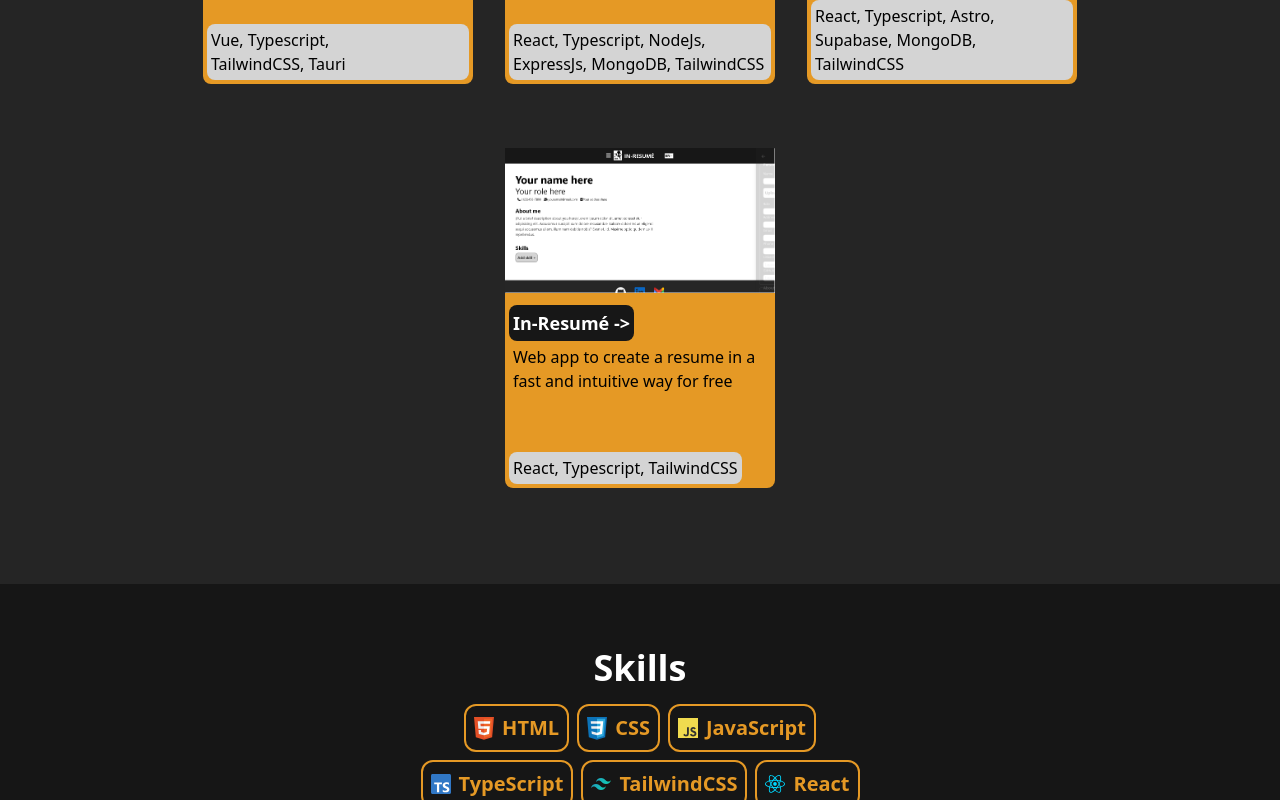
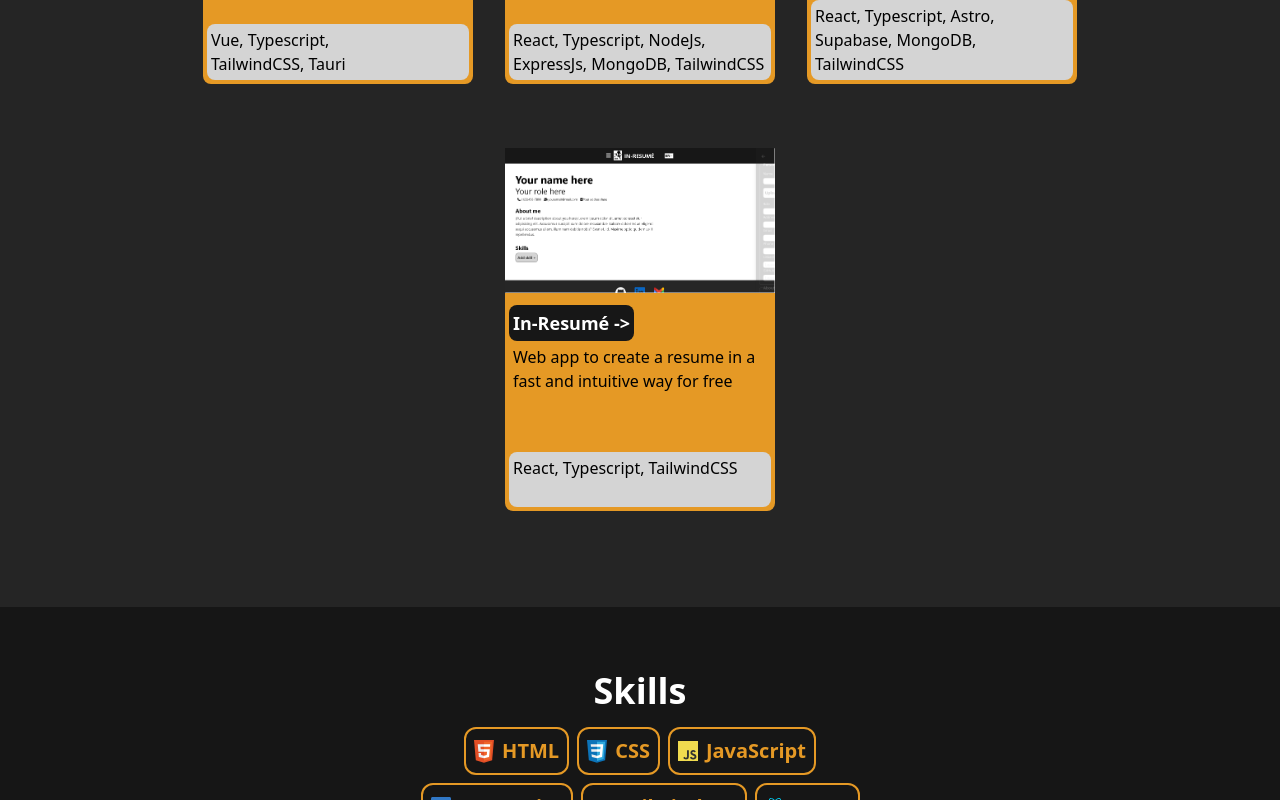
Before and after one commit to DeikuModder/portfolio, a React (Vite) app: page / in a window 1280 px wide. Shown: the part 2388-3188 px from the top of the page. Built offline with nearby package versions, Linux system fonts and the light colour scheme.

Commit message:
fix margin bugs

```diff
--- a/src/components/AboutMeText.tsx
+++ b/src/components/AboutMeText.tsx
@@ -49,7 +49,7 @@ const AboutMeText = () => {
           full scheme at the time of start a new project, rather than only make
           some pieces without understanding why it's important for me, i like to
           understand and predict how the full project will work once all the
-          pices and engines connect.
+          pieces and engines connect.
         </p>
       )}
     </>
--- a/src/components/DownloadResume.tsx
+++ b/src/components/DownloadResume.tsx
@@ -16,7 +16,7 @@ const DownloadResume = () => {
       className="transition-transform hover:scale-105"
     >
       <div className="bg-neutral-900 text-center h-fit p-1 rounded-md mt-10 ">
-        <figure className="w-[120px] sm:w-[350px]">
+        <figure className="w-[100px] sm:w-[350px]">
           <img
             src={i18n.language === "es" ? cvPic : cvPicEn}
             alt="cv-ES"
--- a/src/components/ProjectCard.tsx
+++ b/src/components/ProjectCard.tsx
@@ -32,8 +32,8 @@ const ProjectCard = ({ name, description, tags, url, image, key }: Project) => {
           <p className="text-black p-1">{description}</p>
         </div>
 
-        <div className=" text-black">
-          <p className="bg-neutral-300 w-fit p-1 rounded-lg">{tags}</p>
+        <div className="bg-neutral-300 min-h-[55px] p-1 rounded-lg text-black">
+          <p>{tags}</p>
         </div>
       </div>
     </article>
```
